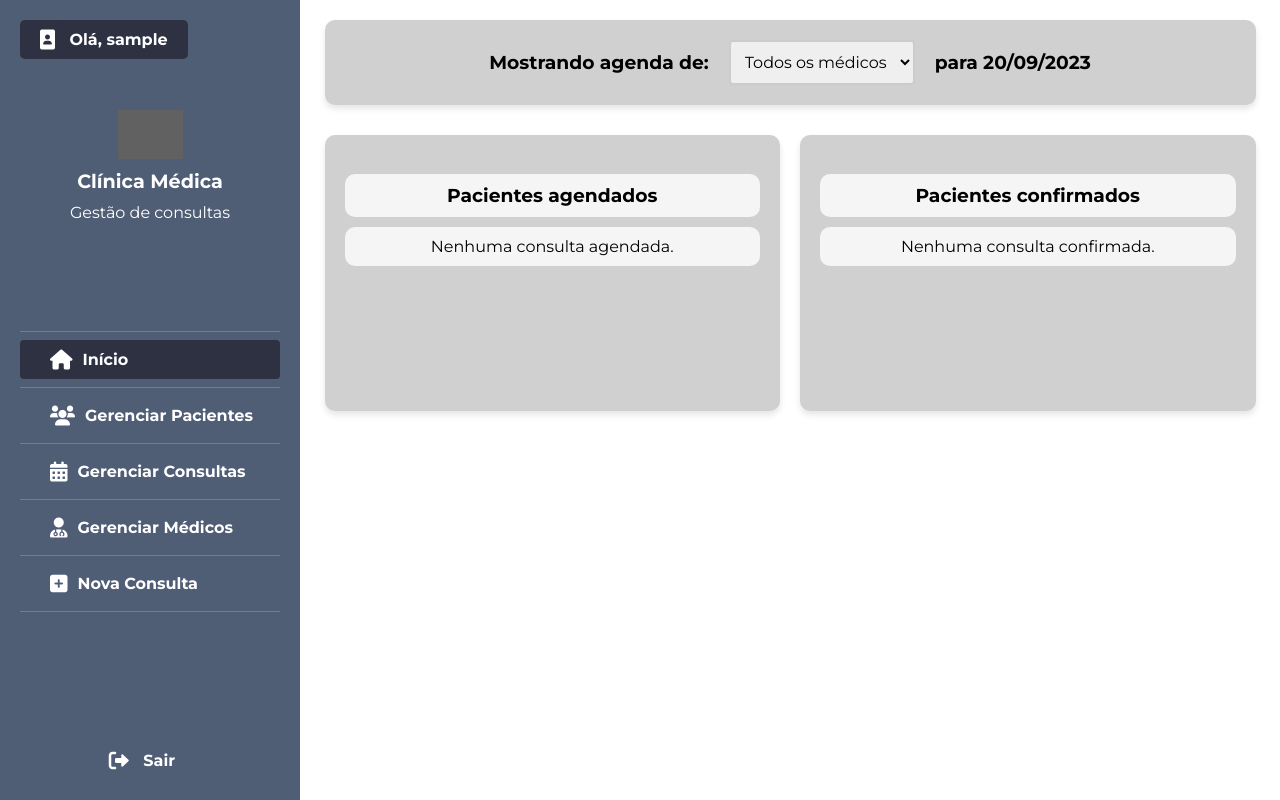
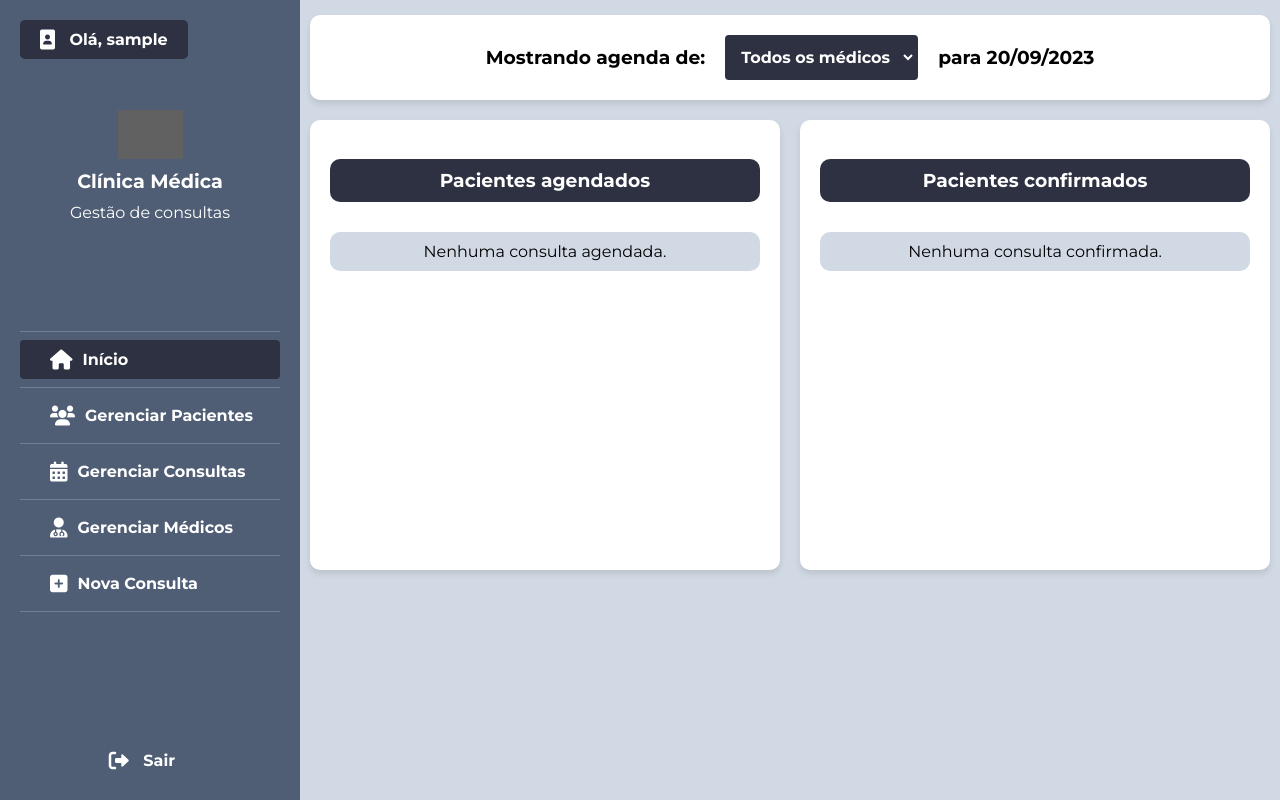
Before and after one commit to erickallanss/gestaoclinica, a Django app: page / in a window 1280 px wide. Run offline with Django 4.2, Linux system fonts and the light colour scheme; the visitor is signed in with stand-in values (Sample User, id 1); data that the repository does not hold is empty; grey boxes are pictures that could not be loaded.

Commit message:
feat: changes done in inicio.html

```diff
--- a/gestaoclinica/templates/base.html
+++ b/gestaoclinica/templates/base.html
@@ -6,6 +6,7 @@
       :root {
         --main-bg-color: #4f5d75;
         --sec-bg-color: #2d3142;
+        --ter-bg-color: #d1d9e4;
       }
 
       * {
@@ -13,7 +14,6 @@
       }
 
         body {
-          background-color: #FFF;
           font-family: Arial, sans-serif;
           margin: 0;
           padding: 0;
@@ -150,9 +150,6 @@
           margin-top: 30px;
           margin-bottom: 10px;
         }
-        .image_logo img {
-          background-color: #FFF;
-        }
 
       </style>
       {% load static %}
--- a/gestaoclinica/templates/inicio.html
+++ b/gestaoclinica/templates/inicio.html
@@ -13,10 +13,12 @@
     body {
         font-family: Arial, sans-serif;
         list-style-type: none;
+        background-color: var(--ter-bg-color);
+        min-height: 100vh;
     }
 
     .dashboard {
-        background-color: #fff;
+        background-color: var(--ter-bg-color);
         min-height: 100%;
         width: 100%;
         display: flex;
@@ -25,13 +27,13 @@
     }
 
     .divheader {
-        background-color: #D0D0D0;
+        background-color: #FFF;
         color: #000;
-        width: calc(95% - 40px);
+        width: calc(98% - 40px);
         display: flex;
         align-items: center;
         justify-content: center;
-        margin-top: 20px;
+        margin-top: 15px;
         border-radius: 10px;
         margin-bottom: 10px;
         box-shadow: 0 4px 6px rgba(0, 0, 0, 0.1);
@@ -59,24 +61,27 @@
 
     #medicoForm select {
         padding: 10px;
-        border: 2px solid #ccc;
+        border: 2px solid var(--sec-bg-color);
+        background-color: var(--sec-bg-color);
+        color: #FFF;
         border-radius: 4px;
         font-size: 1rem;
         text-align: center;
+        font-weight: 800;
     }
 
     .listasconsultas {
         display: flex;
-        width: 95%;
-        min-height: 100%;
+        width: 98%;
+        min-height: 60%;
     }
 
     .listaconsultas {
-        background-color: #D0D0D0;
+        background-color: #FFF;
         flex: 1;
         border-radius: 10px;
         margin-bottom: 20px;
-        margin-top: 20px;
+        margin-top: 10px;
         box-shadow: 0 4px 6px rgba(0, 0, 0, 0.1);
         padding: 20px;
     }
@@ -85,12 +90,18 @@
         margin-right: 20px;
     }
 
+    .list-group-item:first-child {
+        margin-bottom: 30px;
+        background-color: var(--sec-bg-color);
+        color: #FFF;
+    }
+
     .list-group-item {
         padding: 10px;
         border: none;
         border-radius: 10px;
         margin-bottom: 10px;
-        background-color: #f5f5f5;
+        background-color: var(--ter-bg-color);
     }
 
     .btn-primary {
```
